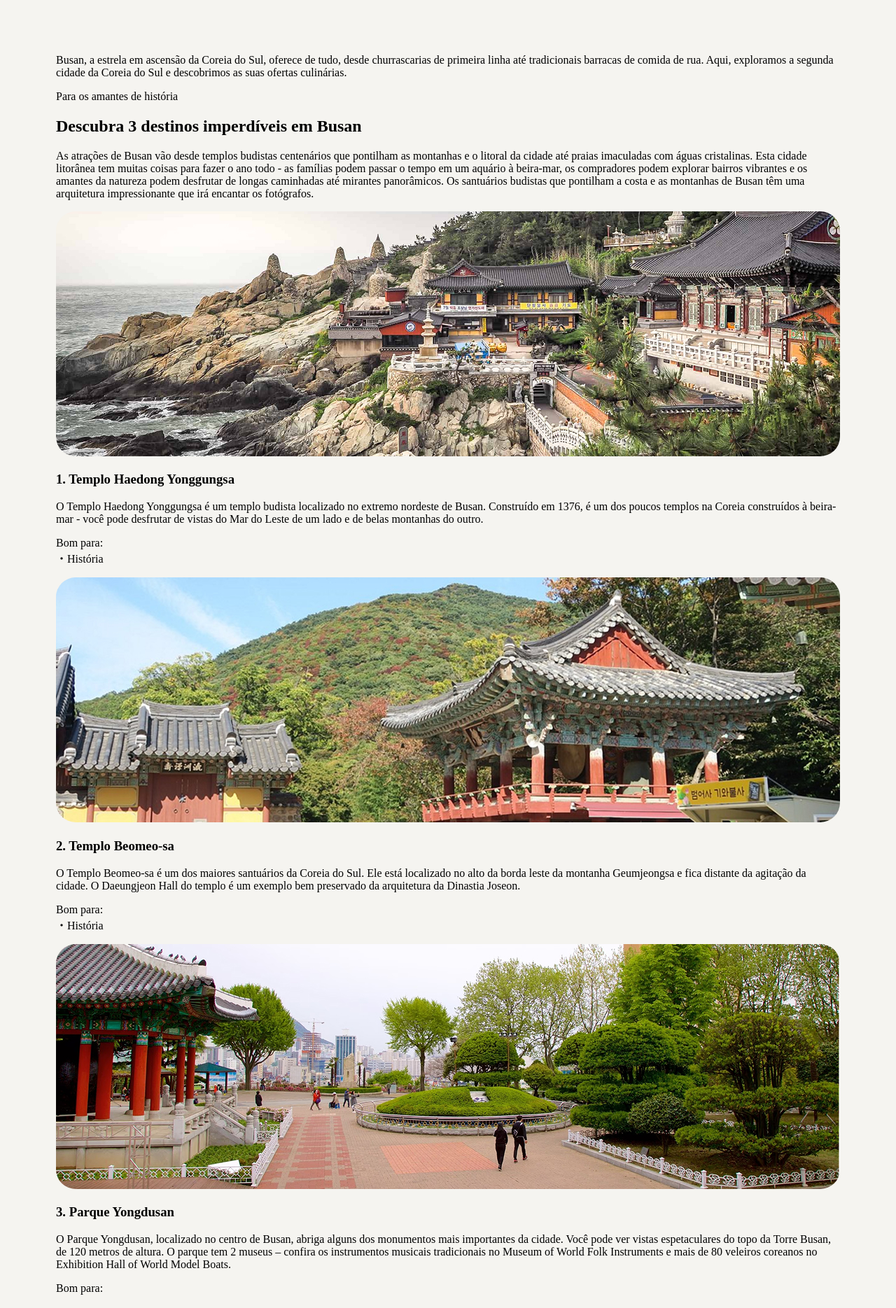
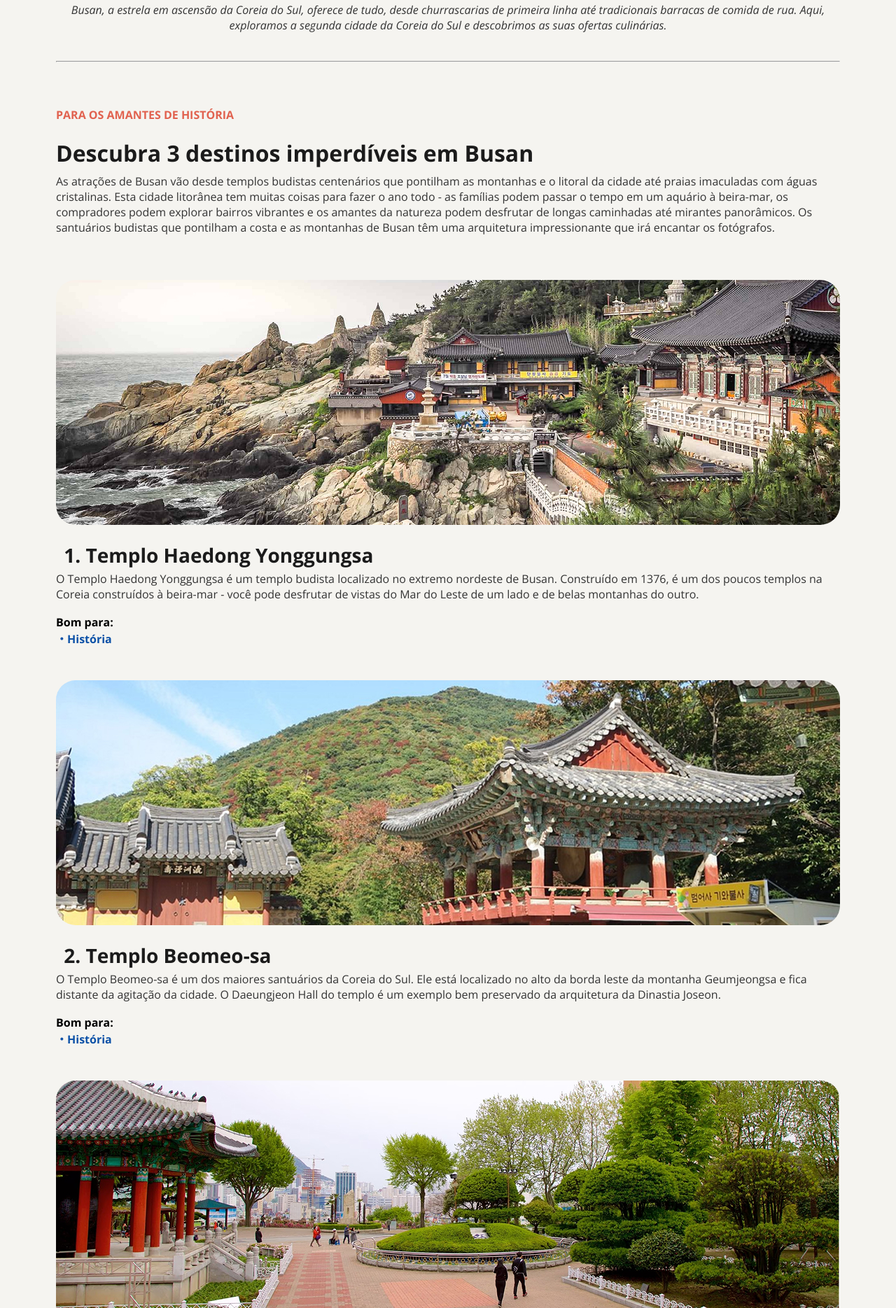
Before and after one commit to MairaLourencoDEV/Desafio-LocalTuristico-Rocketseat-, a plain HTML site: page index.html in a window 1280 px wide. Shown: the part 931-2800 px from the top of the page at 70% size. Drawn offline with nearby package versions, Linux system fonts and the light colour scheme; a web font is replaced by a local one.

Commit message:
Customização de fontes, correção dos espaçamentos entre sessões e elementos.

```diff
--- a/index.html
+++ b/index.html
@@ -1,9 +1,13 @@
 <!DOCTYPE html>
 <html lang="pt-br">
 <head>
+    <link rel="preconnect" href="https://fonts.googleapis.com">
+    <link rel="preconnect" href="https://fonts.gstatic.com" crossorigin>
     <meta charset="UTF-8">
     <meta name="viewport" content="width=device-width, initial-scale=1.0">
     <title>Local Turístico</title>
+
+    <link href="https://fonts.googleapis.com/css2?family=Alice&family=Open+Sans:ital,wght@0,300..800;1,300..800&display=swap" rel="stylesheet">
     <link rel="stylesheet" href="style.css">
 </head>
 <body>
@@ -12,57 +16,63 @@
             <p class="subtitulo-headline">Sua próxima viagem: </p>
             <h1>Conheça Busan</h1>
         </header>
-        <img src="assets/image.jpg" alt="Imagem de Busan, uma cidade da Coréia do Sul.">
         <main>
             <section id="about">
+                <img src="assets/image.jpg" alt="Imagem de Busan, uma cidade da Coréia do Sul.">
                 <p>Busan, a estrela em ascensão da Coreia do Sul, oferece de tudo, desde churrascarias de primeira linha até tradicionais barracas de comida de rua. Aqui, exploramos a segunda cidade da Coreia do Sul e descobrimos as suas ofertas culinárias.</p>
             </section>
+
+            <hr class="divisor1">
+
             <section id="destinations">
                 <p class="subtitulo-headline">Para os amantes de história</p>
                 <h2>Descubra 3 destinos imperdíveis em Busan</h2>
-                <p>
+                <p class="personalizacao-paragrafo">
                     As atrações de Busan vão desde templos budistas centenários que pontilham as montanhas e o litoral da cidade até praias imaculadas com águas cristalinas. Esta cidade litorânea tem muitas coisas para fazer o ano todo - as famílias podem passar o tempo em um aquário à beira-mar, os compradores podem explorar bairros vibrantes e os amantes da natureza podem desfrutar de longas caminhadas até mirantes panorâmicos.
                     Os santuários budistas que pontilham a costa e as montanhas de Busan têm uma arquitetura impressionante que irá encantar os fotógrafos.
                 </p>
 
-                <img src="assets/TemploHaedong.jpg" alt="Templo Haedong Yonggungsa">
+                <img src="assets/TemploHaedong.jpg" class="img1" alt="Templo Haedong Yonggungsa">
 
                 <h3>1. Templo Haedong Yonggungsa</h3>
-                <p>
+                <p class="personalizacao-paragrafo">
                     O Templo Haedong Yonggungsa é um templo budista localizado no extremo nordeste de Busan. Construído em 1376, é um dos poucos templos na Coreia construídos à beira-mar - você pode desfrutar de vistas do Mar do Leste de um lado e de belas montanhas do outro.
                 </p>
-                <p>
-                    Bom para:<br>
+                <br>
+                <p class="good-for">
+                    Bom para:
                     <span class="inline-item">・História</span>
                 </p>
 
-                <img src="assets/TemploBeomeosa.jpg" alt="Templo Beomeo-sa">
+                <img src="assets/TemploBeomeosa.jpg" class="img2" alt="Templo Beomeo-sa">
 
                 <h3>2. Templo Beomeo-sa</h3>
-                <p>
+                <p class="personalizacao-paragrafo">
                     O Templo Beomeo-sa é um dos maiores santuários da Coreia do Sul. Ele está localizado no alto da borda leste da montanha Geumjeongsa e fica distante da agitação da cidade. O Daeungjeon Hall do templo é um exemplo bem preservado da arquitetura da Dinastia Joseon.
                 </p>
-                <p>
-                    Bom para:<br>
+                <br>
+                <p class="good-for">
+                    Bom para:
                     <span class="inline-item">・História</span>
                 </p>
 
-                <img src="assets/ParqueYoungdusan.jpg" alt="Parque Yongdusan">
+                <img src="assets/ParqueYoungdusan.jpg" class="img3" alt="Parque Yongdusan">
 
                 <h3>3. Parque Yongdusan</h3>
-                <p>
+                <p class="personalizacao-paragrafo">
                     O Parque Yongdusan, localizado no centro de Busan, abriga alguns dos monumentos mais importantes da cidade. Você pode ver vistas espetaculares do topo da Torre Busan, de 120 metros de altura. O parque tem 2 museus – confira os instrumentos musicais tradicionais no Museum of World Folk Instruments e mais de 80 veleiros coreanos no Exhibition Hall of World Model Boats.
                 </p>
-                <p class="rotulo">Bom para:</p>
-                <ul class="lista-curta">
-                    <li>Casais</li>
-                    <li>Família</li>
-                    <li>Orçamento</li>
+                <br>
+                <p class="good-for">Bom para:</p>
+                <ul class="custom-list">
+                    <li class="purple-item">Casais</li>
+                    <li class="pink-item">Filhos</li>
+                    <li class="orange-item">Orçamento</li>
                 </ul>
 
-                <hr>
+                <hr class="divisor2">
 
-                <p style="text-align: center;">As melhores coisas para fazer em Busan mostram a reputação da cidade como um importante porto marítimo na Ásia. Frequentemente vista como a essência da Coreia do Sul, você experimentará uma atmosfera única em termos de diversidade étnica e cultural, já que a cidade recebe um público cosmopolita o ano todo. </p>
+                <p class="personalizacao-paragrafo" style="text-align: center;">As melhores coisas para fazer em Busan mostram a reputação da cidade como um importante porto marítimo na Ásia. Frequentemente vista como a essência da Coreia do Sul, você experimentará uma atmosfera única em termos de diversidade étnica e cultural, já que a cidade recebe um público cosmopolita o ano todo. </p>
             </section>
         </main>
 
@@ -70,7 +80,7 @@
             Feito com
             <svg xmlns="http://www.w3.org/2000/svg" width="16" height="16" viewBox="0 0 16 16" fill="none">
             <path d="M15 5.87524C15 10.2502 8.51312 13.7915 8.23687 13.9377C8.16406 13.9769 8.08268 13.9974 8 13.9974C7.91732 13.9974 7.83594 13.9769 7.76312 13.9377C7.48688 13.7915 1 10.2502 1 5.87524C1.00116 4.84789 1.40979 3.86294 2.13624 3.13648C2.86269 2.41003 3.84764 2.0014 4.875 2.00024C6.16563 2.00024 7.29562 2.55524 8 3.49337C8.70438 2.55524 9.83438 2.00024 11.125 2.00024C12.1524 2.0014 13.1373 2.41003 13.8638 3.13648C14.5902 3.86294 14.9988 4.84789 15 5.87524Z" fill="#333333"/>
-            </svg> pela Rocketseat
+            </svg> pela Rocketseat [Replicado por Maíra Lourenço]
         </footer>
     </div>
 
--- a/style.css
+++ b/style.css
@@ -1,3 +1,9 @@
+* {
+    margin: 0;
+    padding: 0;
+    box-sizing: border-box;
+}
+
 :root {
   --cor-00: #29292E;
   --cor-01: #333;
@@ -22,7 +28,6 @@ body {
 
 #page {
   background-color: var(--cor-09);
-  box-sizing: border-box;
   padding: 88px 80px 48px 80px;
   display: flex;
   flex-direction: column;
@@ -32,16 +37,130 @@ body {
   height: auto;
 }
 
+h1, h2, h3 {
+  color: var(--cor-02);
+  font-family: "Open Sans", sans-serif;
+  font-style: normal;
+  line-height: normal;
+}
+
+h1 {
+  font-size: 36px;
+  font-weight: 700;
+}
+
+h2 {
+  margin-bottom: 8px;
+  font-size: 32px;
+  font-weight: 700;
+}
+
+h3 {
+  margin: 20px 0 4px 0;
+  text-indent: 0.4em;
+  font-size: 28px;
+  font-weight: 700;
+}
+
+.subtitulo-headline,
+.good-for,
+.inline-item,
+.custom-list,
+.personalizacao-paragrafo {
+  font-family: "Open Sans", sans-serif;
+  font-size: 16px;
+  font-style: normal;
+  font-weight: 700;
+  line-height: normal;
+}
+
+.subtitulo-headline {
+  color: var(--cor-05);
+  text-transform: uppercase;
+  margin-bottom: 22px;
+}
+
+.inline-item {
+  color: var(--cor-03);
+  display: block;
+}
+
+.personalizacao-paragrafo{
+  margin-top: 4px;
+  color: var(--cor-01);
+  font-weight: 400;
+}
+
+.purple-item {
+  color: var(--cor-06);
+}
+
+.pink-item {
+  color: var(--cor-07);
+}
+
+.orange-item {
+  color: var(--cor-08);
+}
+
 img {
-    border-radius: 28px;
-    width: 100%;
+  border-radius: 28px;
+  width: 100%;
+}
+
+#destinations .img1 {
+  margin-top: 64px;
+}
+
+#destinations .img2 {
+  margin-top: 48px;
+}
+
+#destinations .img3 {
+  margin-top: 48px;
+}
+
+
+section + section {
+  margin-top: 64px;
+}
+
+#about {
+  margin: 0 0 40px 0;
+}
+
+#about img {
+  margin: 0 0 24px 0;
+}
+
+#about p {
+  color: var(--cor-01);
+  text-align: center;
+  font-family: "Open Sans", sans-serif;
+  font-size: 16px;
+  font-style: italic;
+  font-weight: 400;
+  line-height: normal;
+}
+
+#destinations {
+  margin: 40px 0;
+}
+
+.divisor1 {
+  margin: 40px 0 64px 0;
+}
+
+.divisor2 {
+  margin: 40px 0 40px 0;
 }
 
 footer {
-    text-align: center;
-    padding-bottom: 48px;
+  text-align: center;
+  gap: 65px;
+  margin-bottom: 48px;
 }
 
 footer svg {
-    vertical-align: middle;
+  vertical-align: middle;
 }
```
